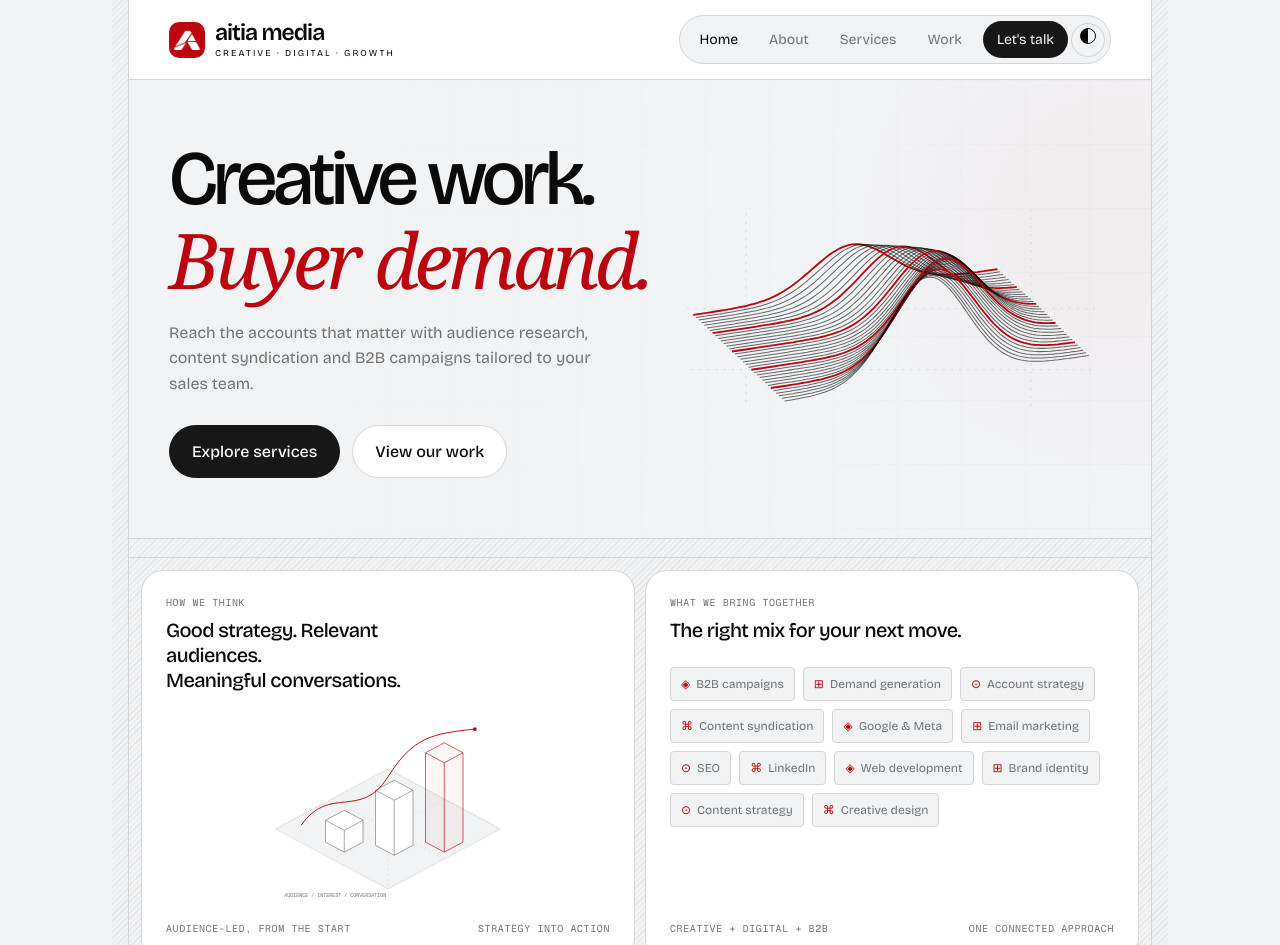
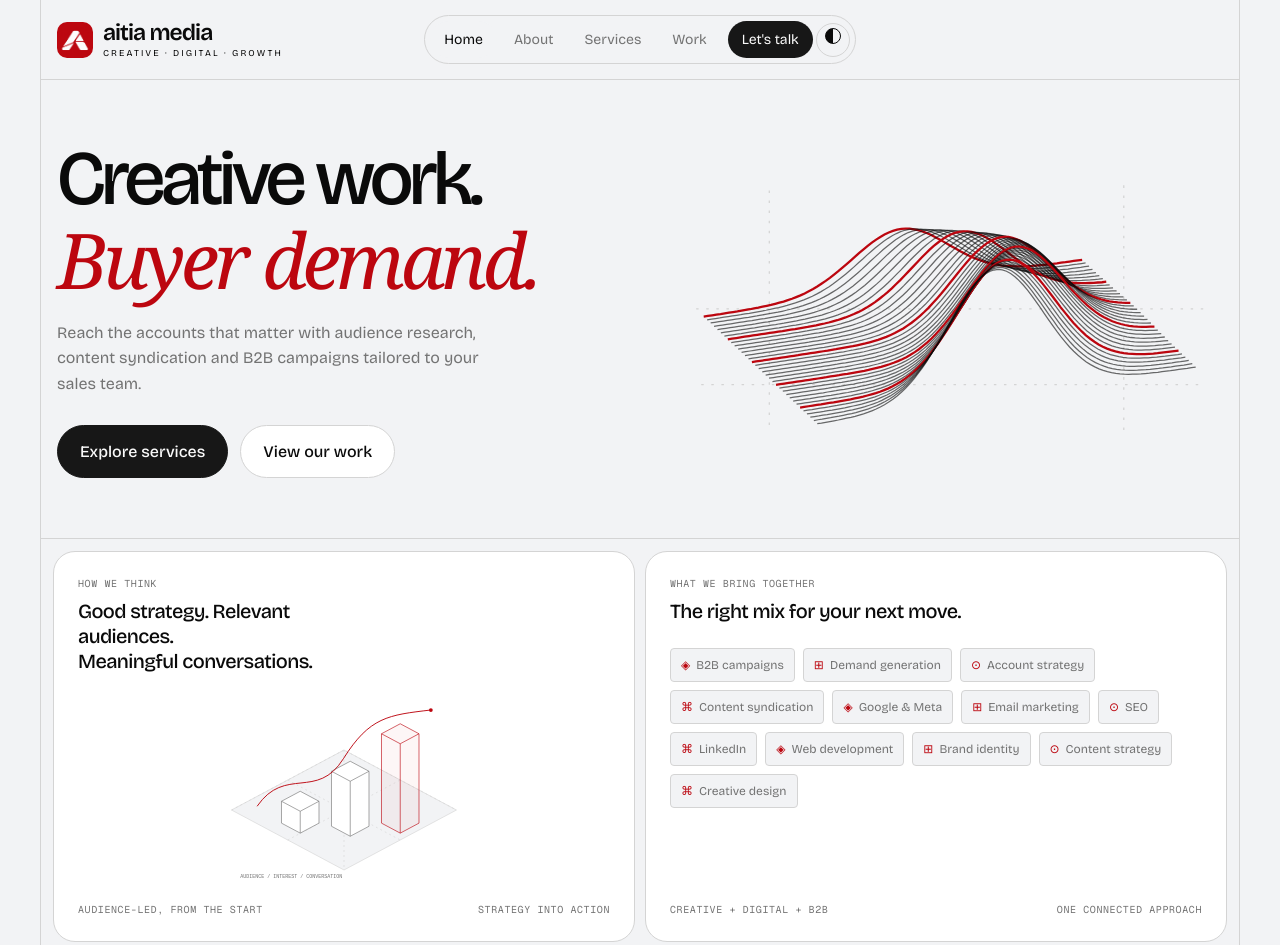
Before and after one commit to Sauravdhawale/aitia-media, a website: page index.html in a window 1280 px wide. Shown: the top 945 px of the page. Drawn offline with Linux system fonts and the light colour scheme.

Commit message:
Match the reference's viewport-wide page borders and continuous background

```diff
--- a/assets/layout.css
+++ b/assets/layout.css
@@ -1,5 +1,28 @@
 /* The header occupies a real row across every route. */
-.frame { width: min(100%, 1024px); }
+/* Continuous page rails follow the viewport at every breakpoint. */
+:root { --page-gutter: 40px; }
+html[data-theme="dark"] {
+  --canvas: #0d0d0f;
+  --surface: #121214;
+  --border: #28282b;
+}
+.frame {
+  width: calc(100% - var(--page-gutter) - var(--page-gutter));
+  max-width: none;
+  margin-inline: auto;
+  border-inline: 1px solid var(--border);
+}
+.frame::before, .frame::after, .section::before { content: none; }
+.frame .inset { padding-inline: 16px; }
+.frame .masthead { background: var(--canvas); }
+.frame .hero::before, .frame .hero::after { content: none; }
+.frame .divider { height: 1px; border: 0; background: var(--border); }
+.frame .bento { background: var(--canvas); }
+@media (min-width: 901px) {
+  .frame .masthead { display: grid; grid-template-columns: 1fr auto 1fr; }
+  .masthead > .brand { justify-self: start; }
+  .masthead > .nav { grid-column: 2; }
+}
 .masthead { position: relative; z-index: 25; height: auto; min-height: 80px; background:var(--surface); }
 .masthead .brand,.footer .brand { width:fit-content; }
 .masthead .nav { margin-left:auto; background:var(--canvas); backdrop-filter:none; }
@@ -37,9 +60,9 @@
 .category-card li a:hover,.policy-links a:hover { color:var(--brand); }
 .legal-copy p { font-size:16px; line-height:1.65; }
 .brief-links { display:flex; flex-wrap:wrap; gap:16px; margin-top:20px; }
-@media(max-width:900px){.frame{width:calc(100% - 32px);margin-inline:auto}}
+@media(max-width:900px){:root{--page-gutter:24px}}
 @media(max-width:680px){
- .frame{width:100%;margin:0;border:0}
+ :root{--page-gutter:12px}
  .masthead{min-height:68px;gap:8px}.masthead .nav{gap:0;padding:3px}
  .masthead .nav>a:not(.nav-cta){display:none}.masthead .nav .menu-toggle{display:inline-block!important}
  .nav .nav-cta,.nav .menu-toggle{font-size:13px;padding:10px}
```
